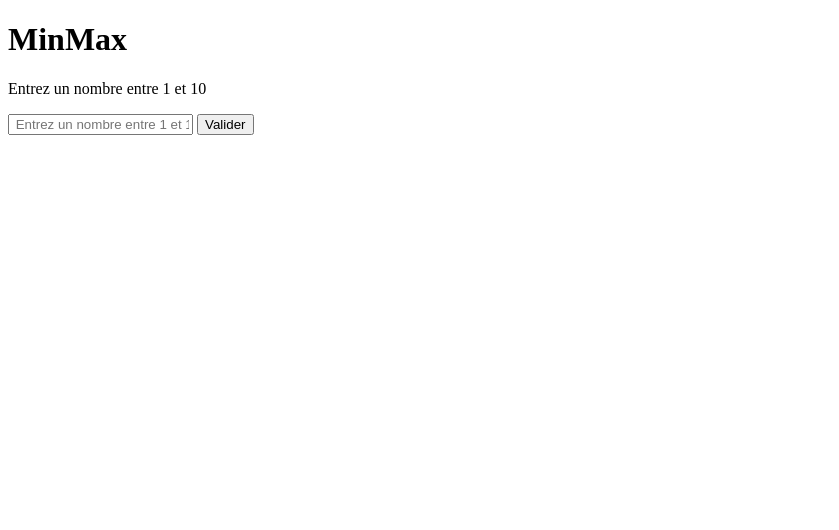
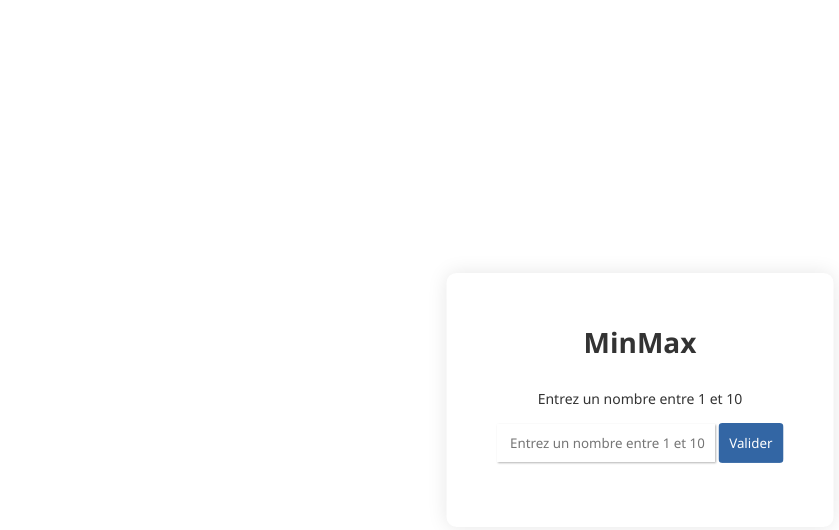
Before and after one commit to NdekoCode/Multi-exos-vanillaJS, a plain HTML site: page DOM/MinMax/index.html in a window 1280 px wide. Shown: the whole page, without its empty margins (0-839 px from the left). Drawn offline with Linux system fonts and the light colour scheme.

Commit message:
refactor: add styles

```diff
--- a/DOM/MinMax/assets/css/app.css
+++ b/DOM/MinMax/assets/css/app.css
@@ -1,3 +1,16 @@
+*,
+*::before,
+*::after {
+  font-family: "Segoe UI", sans-serif;
+  box-sizing: border-box;
+}
+body {
+  margin: 0;
+  color: #333;
+  background-color: rgba(255, 255, 255, 0.4);
+  font-size: 14px;
+}
+
 .card {
   position: absolute;
   left: 50%;
--- a/DOM/MinMax/index.html
+++ b/DOM/MinMax/index.html
@@ -5,7 +5,8 @@
   <meta charset="UTF-8">
   <meta http-equiv="X-UA-Compatible" content="IE=edge">
   <meta name="viewport" content="width=device-width, initial-scale=1.0">
-  <title>Document</title>
+  <link rel="stylesheet" href="./assets/css/app.css">
+  <title>MinMax</title>
 </head>
 
 <body>
```
Also changed, not shown: index.html (+2 -1 lines).
